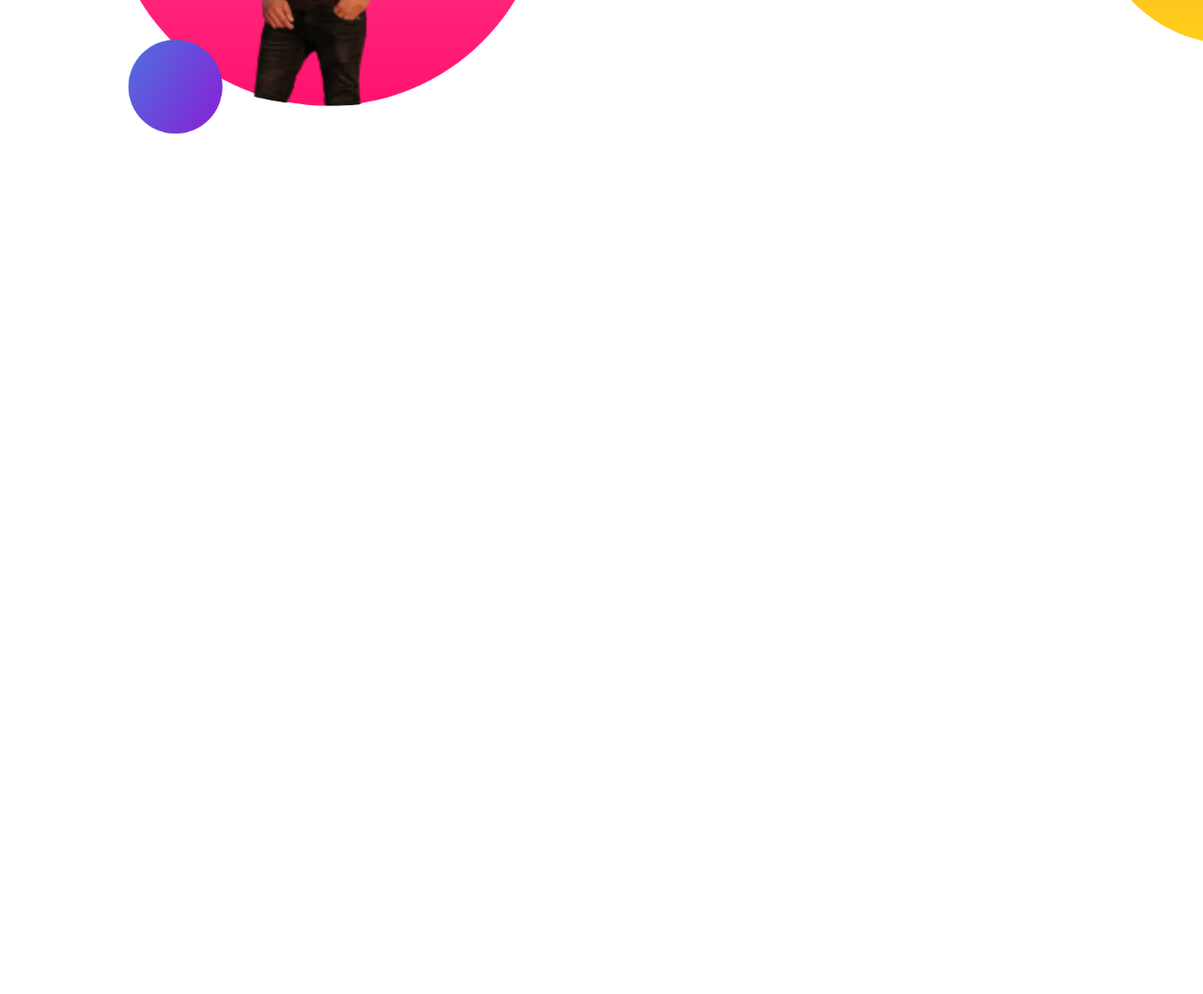
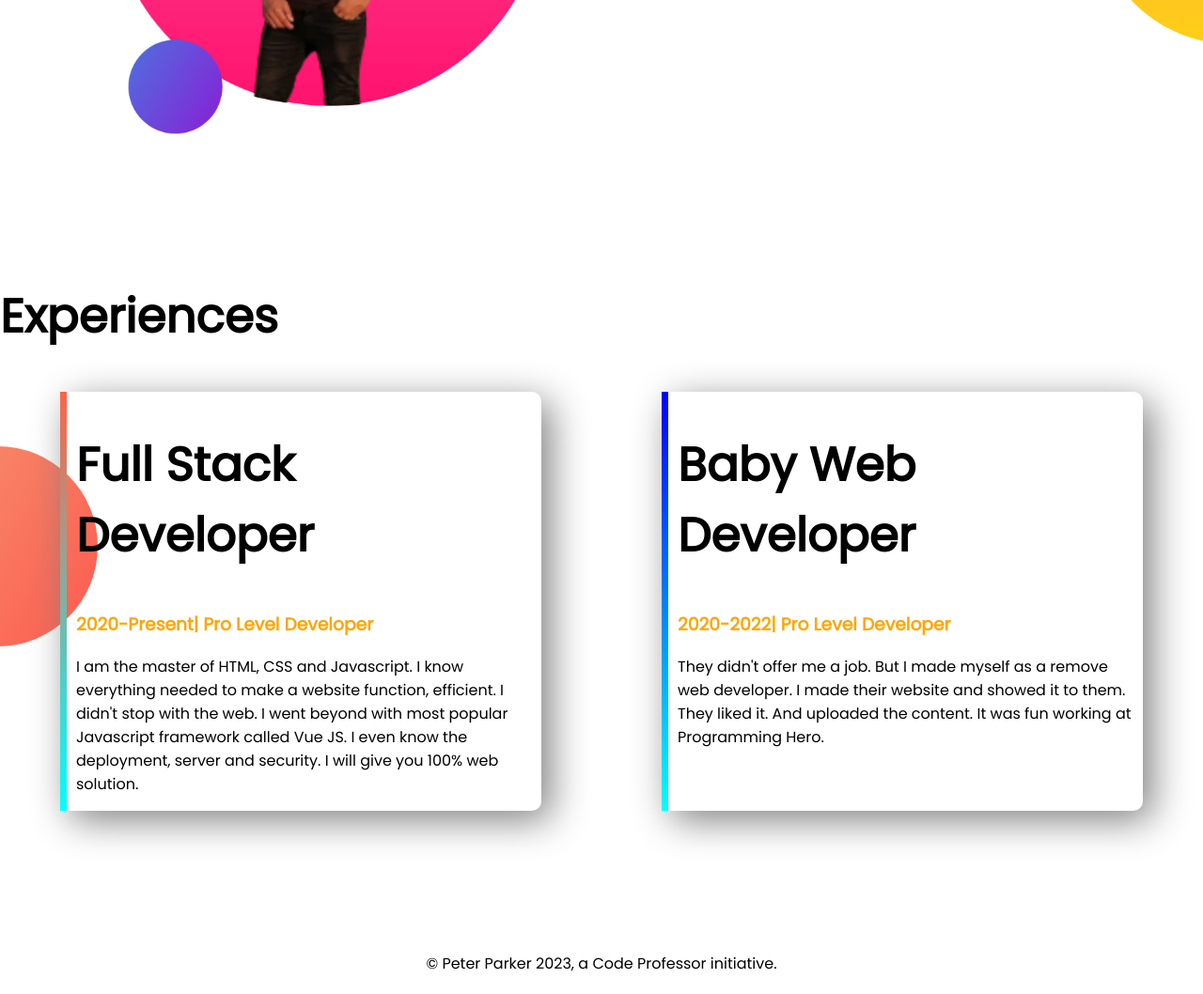
Before and after one commit to duronto0007/taha-portfolio, a plain HTML site: page index.html in a window 1280 px wide. Shown: the part 1043-2101 px from the top of the page at 94% size. Before the commit the page ends 1343 px from the top, so only its background shows below. Drawn offline with Linux system fonts and the light colour scheme.

Commit message:
section three done

```diff
--- a/index.html
+++ b/index.html
@@ -12,7 +12,7 @@
 </head>
 <body>
 
-    <section class="top-banner">
+    <section class="top-banner flexible-container">
         <div class="half-width">
             <h1>Welcome To</h1>
         <h1><span class="orange-color">Taha AL Shabab</span> World!</h1>
@@ -26,7 +26,7 @@
        </div>
     </section>
 
-    <section class="dream-big">
+    <section class="dream-big flexible-container">
            <div class="half-width">
               <img src="images/my-bg2.png" alt="Taha al Sahaba">
            </div>
@@ -39,5 +39,22 @@
            </div>
     </section>
 
+    <section class="experience-area">
+             <h1>Experiences</h1>
+             <div  class="flexible-container">
+                <div id="full-stack-experience" class="experience-item">
+                    <h1>Full Stack Developer</h1>
+                    <h3 class="orange-color">2020-Present| Pro Level Developer</h3>
+                    <p>I am the master of HTML, CSS and Javascript. I know everything needed to make a website function, efficient. I didn't stop with the web. I went beyond with most popular Javascript framework called Vue JS. I even know the deployment, server and security. I will give you 100% web solution.</p>
+                 </div>
+
+                 <div id="web-dev-experience" class="experience-item" >
+                    <h1>Baby Web Developer</h1>
+                    <h3 class="orange-color">2020-2022| Pro Level Developer</h3>
+                    <p>They didn't offer me a job. But I made myself as a remove web developer. I made their website and showed it to them. They liked it. And uploaded the content. It was fun working at Programming Hero.</p>
+                 </div>
+             </div>
+    </section>
+          <footer>© Peter Parker 2023, a Code Professor initiative.</footer>
 </body>
 </html>
--- a/style.css
+++ b/style.css
@@ -9,7 +9,7 @@ h1{
 .orange-color{
     color: orange;
 }
-section{
+.flexible-container{
     display: flex;
     margin-bottom: 150px;
 
@@ -38,3 +38,31 @@ section{
     background-repeat: no-repeat;
     background-position: right;
 }
+.experience-area{
+    background: url(images/exp-bg.png);
+    background-repeat: no-repeat;
+    background-position: left;
+}
+.experience-item{
+    width: 40%;
+    margin-left: 5%;
+    margin-right: 5%;
+    padding-left: 10px;
+    border-radius: 10px;
+    box-shadow: 10px 10px 40px gray;
+
+}
+#web-dev-experience{
+    border-left: 7px solid;
+       border-image: linear-gradient(blue, cyan);
+       border-image-slice: 1;
+}
+#full-stack-experience{
+        border-left: 7px solid;
+       border-image: linear-gradient(tomato, cyan);
+       border-image-slice: 1;
+}
+footer{
+    text-align: center;
+    margin-bottom: 20px;
+}
```
Also changed, not shown: images/jhankar.png (deleted), images/jhankar2.png (deleted), images/taha-2.png (deleted), 4 other files.
